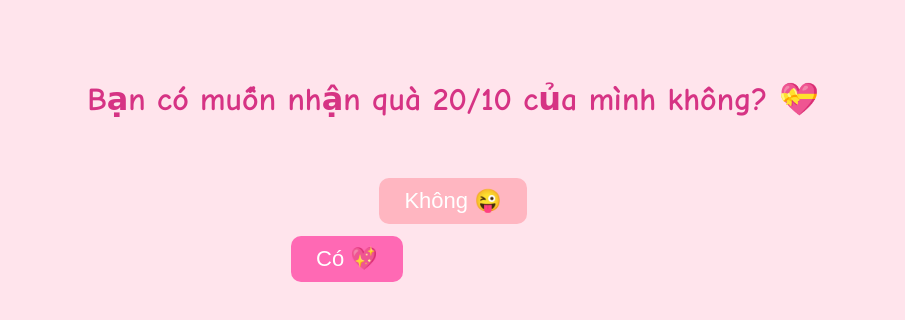
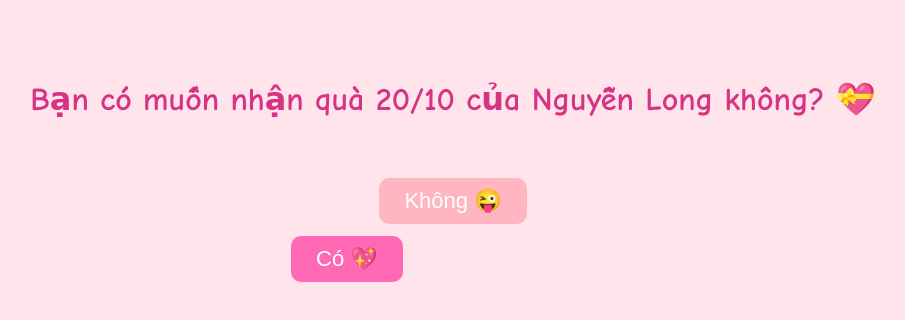
Before and after one commit to meomeo17/nguyenlong, a plain HTML site: page index.html in a window 1280 px wide. Shown: the whole page, without its empty margins (187-1092 px from the left). Drawn offline with Linux system fonts and the light colour scheme.

Commit message:
Update index.html

```diff
--- a/index.html
+++ b/index.html
@@ -53,7 +53,7 @@
 </head>
 <body>
 
-<h1>Bạn có muốn nhận quà 20/10 của mình không? 💝</h1>
+<h1>Bạn có muốn nhận quà 20/10 của Nguyễn Long không? 💝</h1>
 
 <div id="buttons">
   <button id="yes">Có 💖</button>
```
